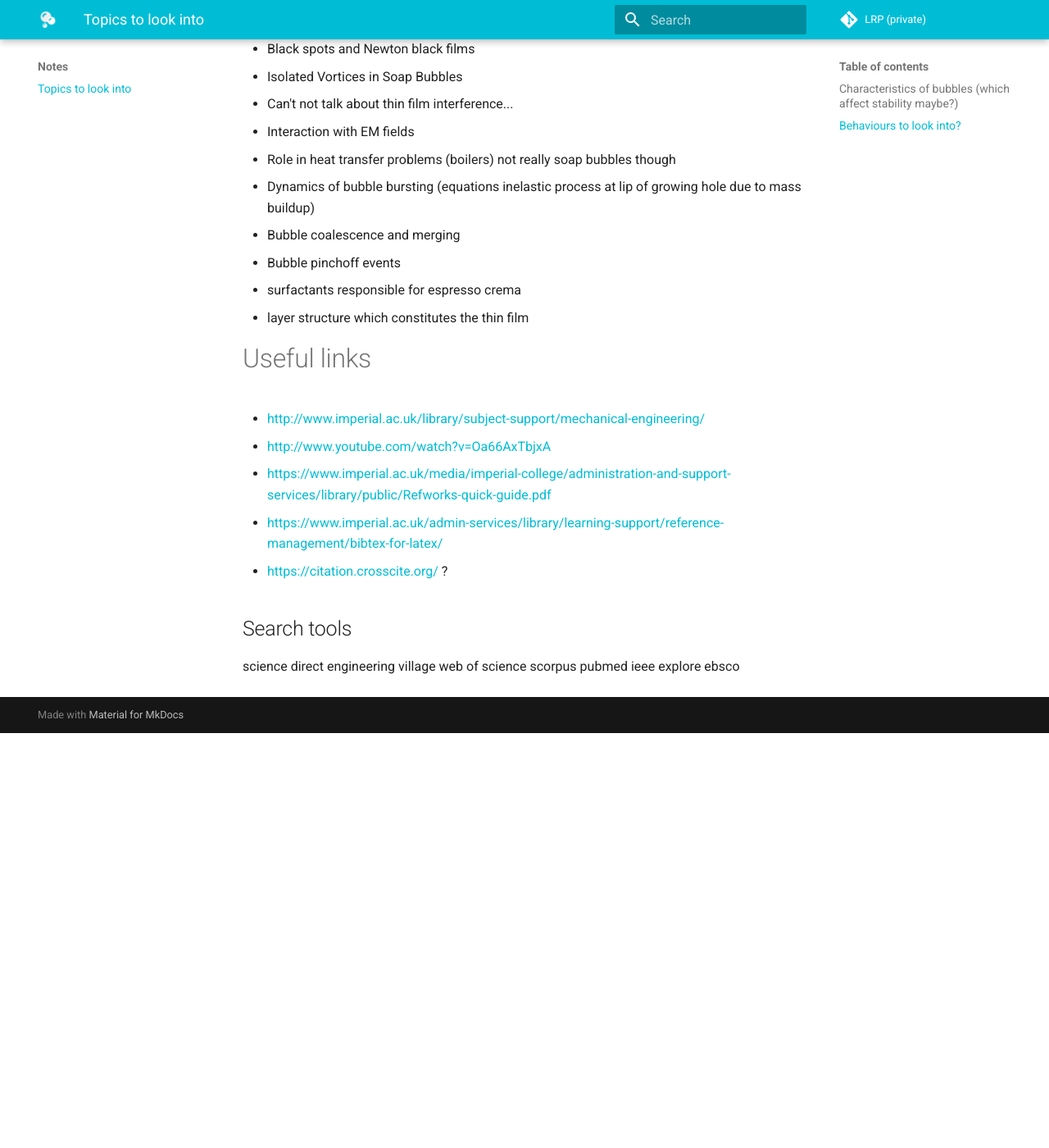
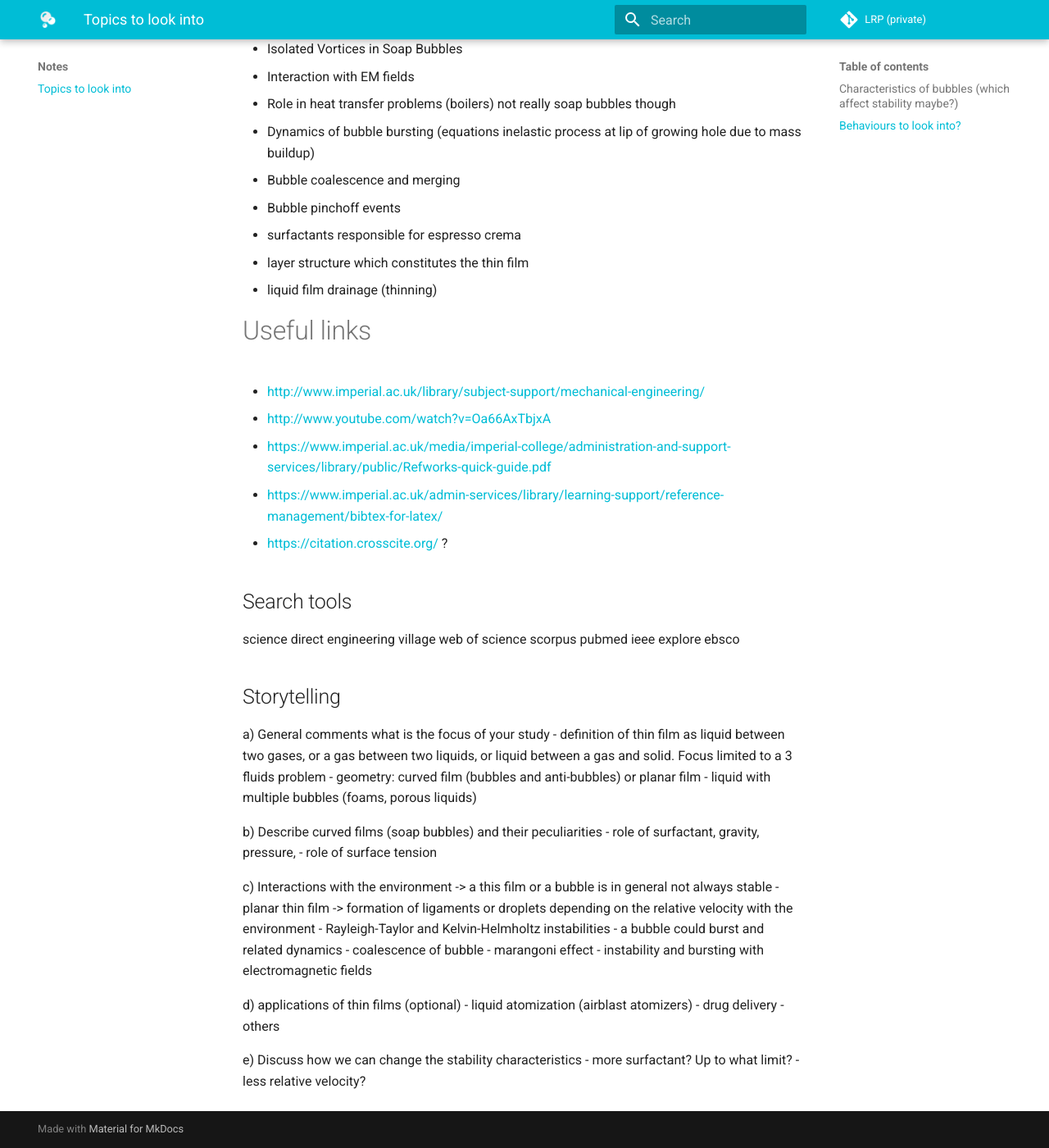
Before and after one commit to RabidSheep55/LRP, an MkDocs documentation site: the page built from Content/Notes.md, in a window 1280 px wide and 1400 px high, scrolled down 684 px. Shown: the whole window at 82% size. Built offline with MkDocs 1.6.1 and Material for MkDocs 9.7.7, drawn with Linux system fonts in a browser that asks for light colours; comment, search, counter and statistics services are not loaded; before the commit the page ends 1578 px from its top, so only the background shows below that.

```diff
--- a/Content/Notes.md
+++ b/Content/Notes.md
@@ -12,10 +12,8 @@
 
 ## Behaviours to look into?
 - Marangoni effect
-- Tears of wine (caused by the Marangoni effect)
 - Black spots and Newton black films
 - Isolated Vortices in Soap Bubbles
-- Can't not talk about thin film interference...
 - Interaction with EM fields
 - Role in heat transfer problems (boilers) not really soap bubbles though
 - Dynamics of bubble bursting (equations inelastic process at lip of growing hole due to mass buildup)
@@ -23,6 +21,7 @@
 - Bubble pinchoff events
 - surfactants responsible for espresso crema
 - layer structure which constitutes the thin film
+- liquid film drainage (thinning)
 
 # Useful links
 - <http://www.imperial.ac.uk/library/subject-support/mechanical-engineering/>
@@ -40,3 +39,31 @@ scorpus
 pubmed
 ieee explore
 ebsco
+
+
+## Storytelling
+a) General comments what is the focus of your study
+    - definition of thin film as liquid between two gases, or a gas between two liquids, or liquid between a gas and solid. Focus limited to a 3 fluids problem
+    - geometry: curved film (bubbles and anti-bubbles) or planar film
+    - liquid with multiple bubbles (foams, porous liquids)
+
+b) Describe curved films (soap bubbles) and their peculiarities
+    - role of surfactant, gravity, pressure,
+    - role of surface tension
+
+c) Interactions with the environment -> a this film or a  bubble is in general not always stable
+    - planar thin film -> formation of ligaments or droplets depending on the relative velocity with the environment
+    - Rayleigh-Taylor and Kelvin-Helmholtz instabilities
+    - a bubble could burst and related dynamics
+    - coalescence of bubble
+    - marangoni effect
+    - instability and bursting with electromagnetic fields
+
+d) applications of thin films (optional)
+    - liquid atomization (airblast atomizers)
+    - drug delivery
+    - others
+
+e) Discuss how we can change the stability characteristics
+    - more surfactant? Up to what limit?
+    - less relative velocity?
```
Also changed, not shown: Content/Recurring.md (+4 -0 lines), Content/UnsortedPapers.md (+19 -0 lines).
